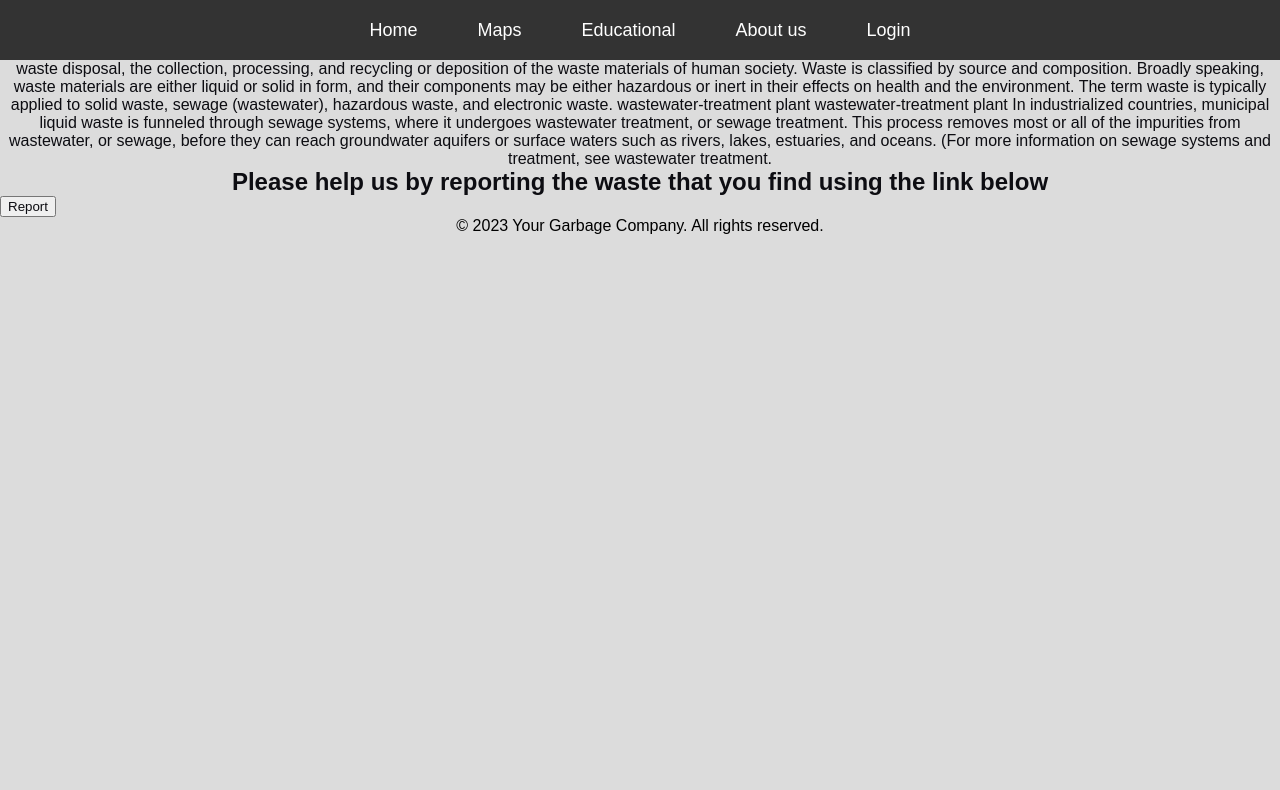
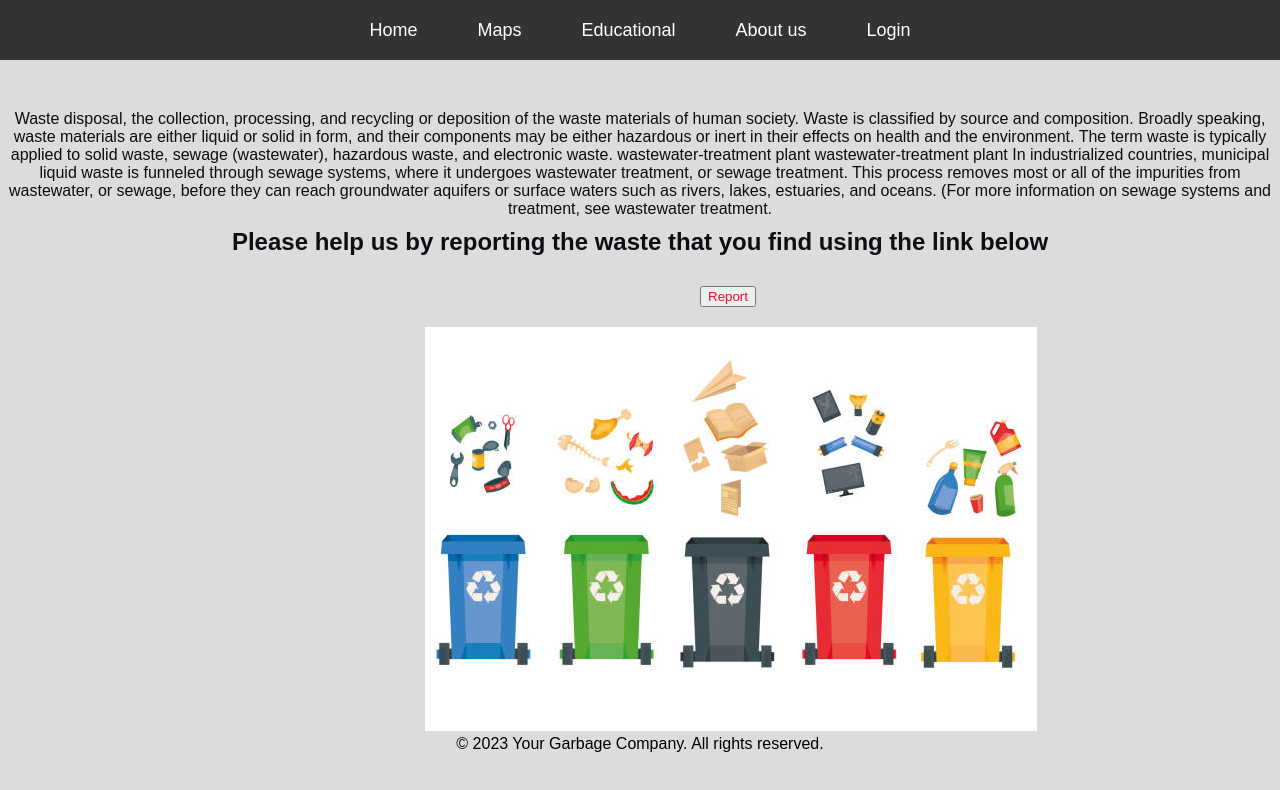
Before and after one commit to thmshreyas/waste-management-portal, a plain HTML site: page main.html in a window 1280 px wide. Drawn offline with Linux system fonts and the light colour scheme.

Commit message:
Update main.html

```diff
--- a/main.html
+++ b/main.html
@@ -15,20 +15,20 @@
 
         <a href="/login.html" class="menu-item">Login</a>
     </div>
-    <p style = "margin-top: 20 px;margin-bottom: 20 px;text-align: center;font-size: 100 px;color: rgb(13, 13, 18);">
+    <p style = "padding-top:50px;margin-top: 20 px;margin-bottom: 20 px;text-align: center;font-size: 100 px;color: rgb(13, 13, 18);">
 
-        waste disposal, the collection, processing, and recycling or deposition of the waste materials of human society. Waste is classified by source and composition. Broadly speaking, waste materials are either liquid or solid in form, and their components may be either hazardous or inert in their effects on health and the environment. The term waste is typically applied to solid waste, sewage (wastewater), hazardous waste, and electronic waste.
+        Waste disposal, the collection, processing, and recycling or deposition of the waste materials of human society. Waste is classified by source and composition. Broadly speaking, waste materials are either liquid or solid in form, and their components may be either hazardous or inert in their effects on health and the environment. The term waste is typically applied to solid waste, sewage (wastewater), hazardous waste, and electronic waste.
 
         wastewater-treatment plant
         wastewater-treatment plant
         In industrialized countries, municipal liquid waste is funneled through sewage systems, where it undergoes wastewater treatment, or sewage treatment. This process removes most or all of the impurities from wastewater, or sewage, before they can reach groundwater aquifers or surface waters such as rivers, lakes, estuaries, and oceans. (For more information on sewage systems and treatment, see wastewater treatment.</p>
-       <h2 style = "margin-top: 20 px;margin-bottom: 20 px;text-align: center;font-size: 100 px;color: rgb(13, 13, 18);">
+       <h2 style = "padding:10px;margin-top: 20 px;margin-bottom: 20 px;text-align: center;font-size: 100 px;color: rgb(13, 13, 18);">
         Please help us by reporting the waste that you find using the link below
        </h2>
-
-            <button  style = "margin-top: 20 px;margin-bottom: 20 px;text-align: center;font-size: 100 px;color: rgb(13, 13, 18);"onclick="location.href='data.html'" type="button">Report</button>
-
-
+         <div class="time" style="padding-left: 700px; padding-bottom: 20px;">
+            <button  style = "margin-top:20px;margin-bottom: 200 px;text-align: center;font-size: 100 px;color: rgb(239, 13, 40);"onclick="location.href='data.html'" type="button">Report</button>
+        </div>
+        <img style="padding-left:425px;" src="./istockphoto-1213554016-612x612.jpg" />
 
 
 
```
